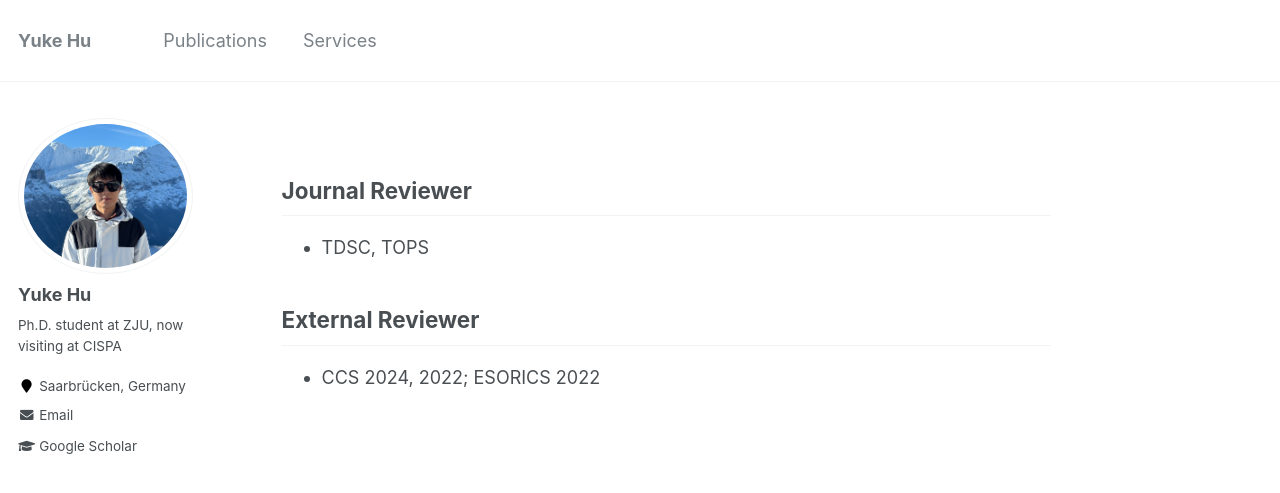
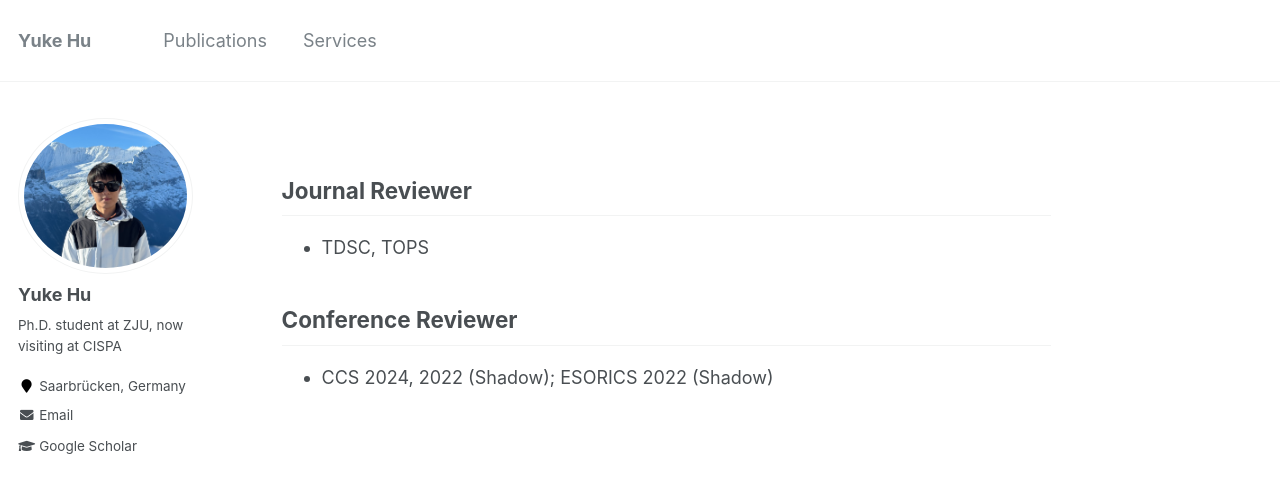
Before and after one commit to YukeHu/yukehu.github.io, a Jekyll site: the page built from _pages/services.md, in a window 1280 px wide. Shown: the top 493 px of the page. Built offline with Jekyll 4.4.1, drawn with Linux system fonts in a browser that asks for light colours.

```diff
--- a/_pages/services.md
+++ b/_pages/services.md
@@ -9,6 +9,6 @@ author_profile: true
 
 
 
-## External Reviewer
+## Conference Reviewer
 
-* CCS 2024, 2022; ESORICS 2022
+* CCS 2024, 2022 (Shadow); ESORICS 2022 (Shadow)
```
Also changed, not shown: _pages/about.md (+2 -1 lines), _pages/publications.md (+1 -1 lines), 1 other file.
